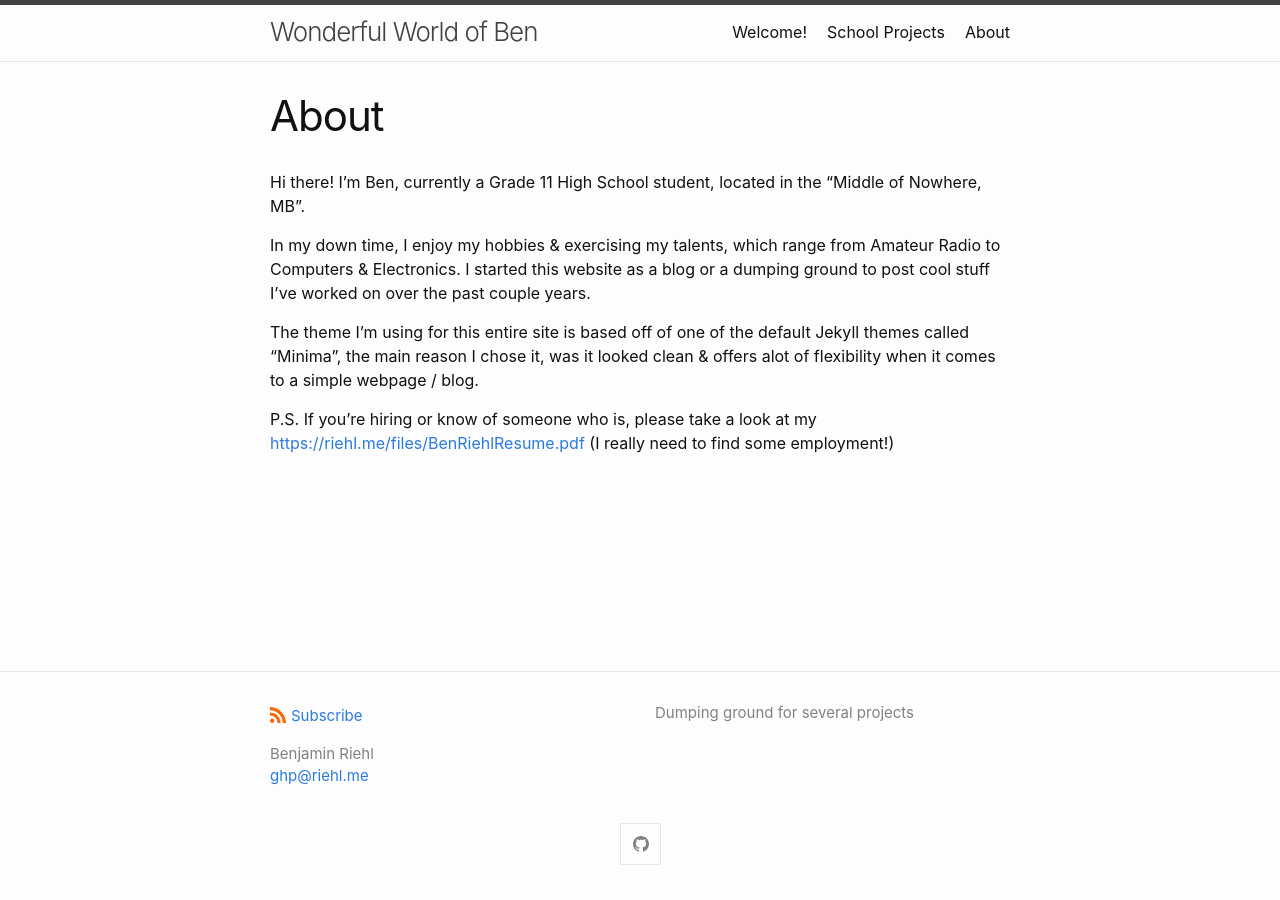
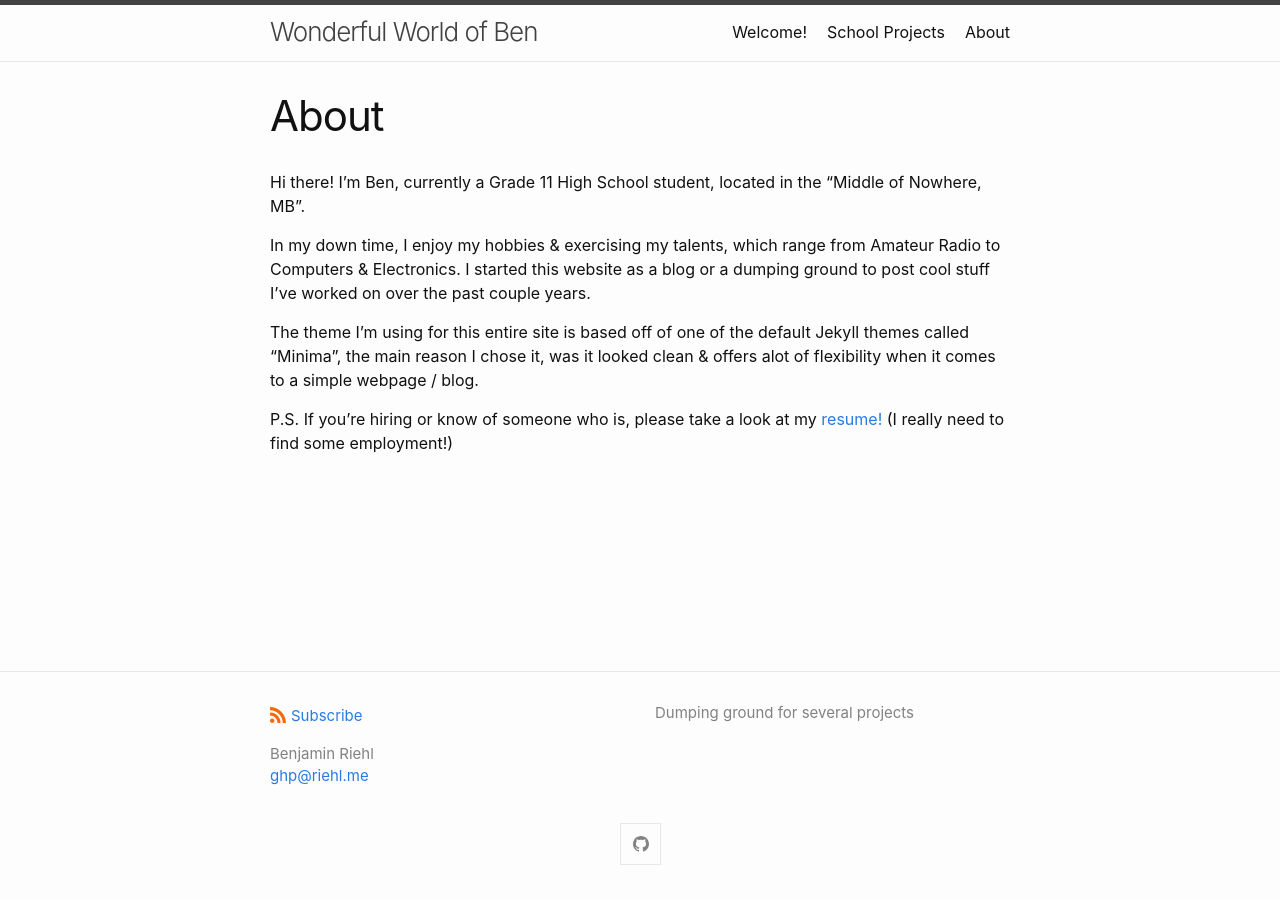
Before and after one commit to benjaminriehl/benjaminriehl.github.io, a Jekyll site: the page built from about.md, in a window 1280 px wide. Built offline with Jekyll 4.4.1, drawn with Linux system fonts in a browser that asks for light colours.

Commit message:
Done goofed on markdown & links

```diff
--- a/about.md
+++ b/about.md
@@ -11,4 +11,4 @@ I started this website as a blog or a dumping ground to post cool stuff I've wor
 
 The theme I'm using for this entire site is based off of one of the default Jekyll themes called "Minima", the main reason I chose it, was it looked clean & offers alot of flexibility when it comes to a simple webpage / blog.
 
-P.S. If you're hiring or know of someone who is, please take a look at my [https://riehl.me/files/BenRiehlResume.pdf](resume!) (I really need to find some employment!)
+P.S. If you're hiring or know of someone who is, please take a look at my [resume!](https://riehl.me/files/BenRiehlResume.pdf) (I really need to find some employment!)
```
